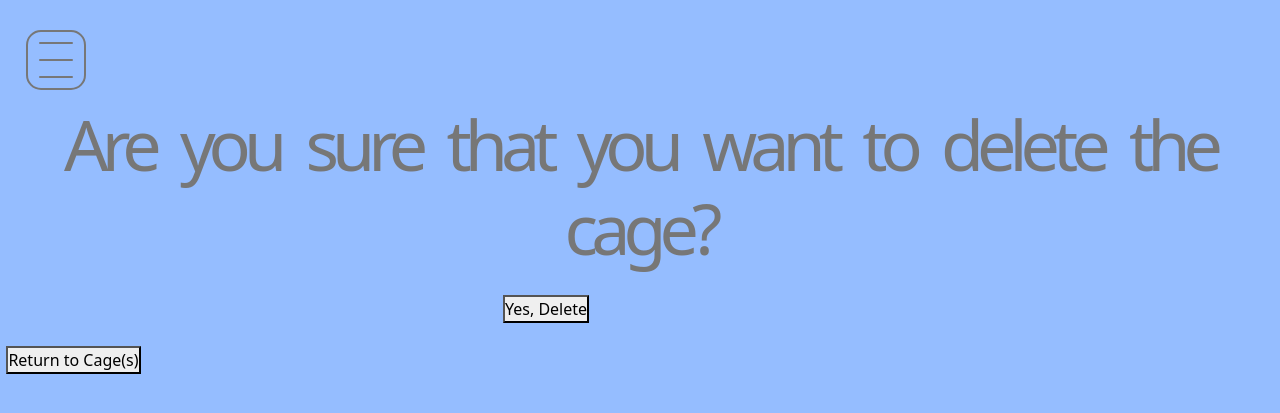
After one commit to norka2233/gerbil_django_project, a Django app: page /cage/delete/1 in a window 1280 px wide. The commit adds this page. Shown: the top 413 px of the page. Run offline with Django 4.2, Linux system fonts and the light colour scheme; tables that the repository leaves empty hold one stand-in row (values such as "Sample post"); some libraries are stand-ins or nearby versions.

Commit message:
delete on cage page

```diff
--- a/gerbil/gerbil/templates/gerbil_animal/gerbilpage.html
+++ b/gerbil/gerbil/templates/gerbil_animal/gerbilpage.html
@@ -70,11 +70,6 @@
                     <div>Cage ID: {{ gerbil.gerbil_cage_id}}</div>
                     <div>House ID: {{ gerbil.gerbil_house_id}}</div>
                     <div class="delete_gerbil_form">
-                        <!--                    <form action="delete/{{ gerbil.gerbil_id }}" method="post" >-->
-                        <!--                        {% csrf_token %}-->
-                        <!--&lt;!&ndash;                        <p> Are you sure you wanna delete gerbil {{ gerbil.gerbil_name }}? </p>&ndash;&gt;-->
-                        <!--                        <button type="submit"> Delete </button>-->
-                        <!--                    </form>-->
                         <a  href="{% url 'delete_gerbil_form' gerbil.gerbil_id %}" id="delete_text"> Delete </a>
                     </div>
                 </div>
--- a/gerbil/gerbil/templates/gerbil_cage/base.html
+++ b/gerbil/gerbil/templates/gerbil_cage/base.html
@@ -55,6 +55,9 @@
             <div> Material: {{ cage.cage_material }} </div>
             <div> Color: {{ cage.cage_color }} </div>
             <div> House ID(s): {{ cage.gerbil_house_id_id }} </div>
+            <div class="delete_cage_form">
+                <a  href="{% url 'delete_cage_form' cage.cage_id %}" id="delete_cage"> Delete </a>
+            </div>
         </div>
         {% endfor %}
     </div>
--- /dev/null
+++ b/gerbil/gerbil/templates/gerbil_cage/confirm_cage_delete.html
@@ -0,0 +1,26 @@
+{% extends 'gerbil_animal/base.html' %}
+{% load static %}
+{% block content %}
+
+
+<html>
+<link rel="stylesheet" href="{% static 'gerbil_animal/gerbilpage.css' %}">
+<link rel="stylesheet" href="{% static 'gerbil_animal/base.css' %}">
+<link rel="stylesheet" href="{% static 'gerbil_animal/confirm_gerbil_delete.css' %}">
+<link rel="preconnect" href="https://fonts.googleapis.com">
+<link rel="preconnect" href="https://fonts.gstatic.com" crossorigin>
+<link href="https://fonts.googleapis.com/css2?family=Oswald:wght@300&display=swap" rel="stylesheet">
+
+<title> Success </title>
+
+<h1> Are you sure that you want to delete the cage? </h1>
+<div class="delete_confirm_box">
+    <form method="POST">
+        {% csrf_token %}
+        <button type="submit" id="confirm">Yes, Delete</button>
+    </form>
+    <button href="http://127.0.0.1:8000/cage/" id="return_to_cage_page" onclick="redirect_cages()"> Return to Cage(s) </button>
+</div>
+
+{% endblock %}
+</html>
--- a/gerbil/gerbil_cage/urls.py
+++ b/gerbil/gerbil_cage/urls.py
@@ -5,4 +5,5 @@ from . import views
 urlpatterns = [
     path('', views.index, name='index'),
     path('success/', views.add_cage_form, name='add_cage_form'),
+    path('delete/<int:cage_id>', views.delete_cage_form, name='delete_cage_form'),
 ]
--- a/gerbil/gerbil_cage/views.py
+++ b/gerbil/gerbil_cage/views.py
@@ -4,6 +4,9 @@ from django.template import loader
 from django.shortcuts import render, redirect
 from .models import Cage
 from .forms import AddCageForm
+from django.shortcuts import get_object_or_404
+from django.contrib import messages
+
 
 
 def index(request):
@@ -26,3 +29,17 @@ def add_cage_form(request):
     else:
         form: AddCageForm()
     return render(request, 'gerbil_cage/cage_success.html', {"form": form})
+
+
+def delete_cage_form(request, cage_id):
+    cage = get_object_or_404(Cage, pk=cage_id)
+    context = {'cage': cage}
+    success_template = loader.get_template('gerbil_cage/base.html')
+
+    if request.method == 'GET':
+        return render(request, 'gerbil_cage/confirm_cage_delete.html', context)
+    elif request.method == 'POST':
+        cage.delete()
+        messages.success(request, 'Cage has been removed. ')
+        return render(request, 'gerbil_cage/confirm_cage_delete.html', context)
+    return HttpResponse(success_template.render({}, request))
```
